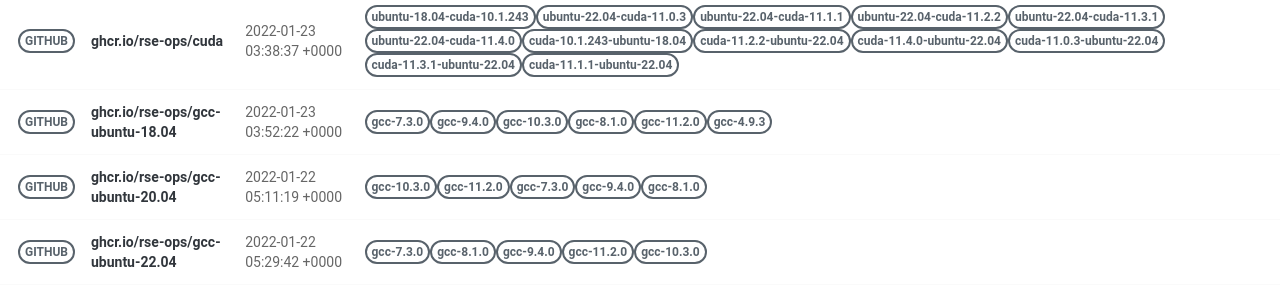
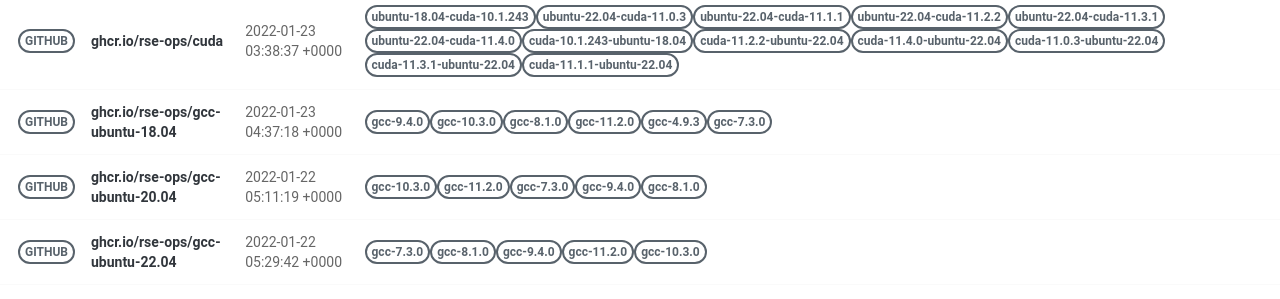
Before and after one commit to rse-ops/docker-images, a Jekyll site: the page built from pages/index.md, in a window 1280 px wide. Shown: the part 502-801 px from the top of the page. Built offline with Jekyll 4.4.1, drawn with Linux system fonts in a browser that asks for light colours; nearby versions of some CDN libraries.

Commit message:
Automated push to update library 2022-01-23

```diff
--- a/_library/ghcr.io-rse-ops-gcc-ubuntu-18.04.md
+++ b/_library/ghcr.io-rse-ops-gcc-ubuntu-18.04.md
@@ -1,14 +1,11 @@
 ---
 layout: container
 name: ghcr.io/rse-ops/gcc-ubuntu-18.04
-updated_at: 2022-01-23 03:52:22.607548
+updated_at: 2022-01-23 04:37:18.087355
 
 
 container_url: https://github.com/orgs/rse-ops/packages/container/package/gcc-ubuntu-18.04
 versions:
- - tag: gcc-7.3.0
-   dockerfile: https://github.com/rse-ops/docker-images/blob/main/ubuntu/gcc/Dockerfile
-   manifest: https://crane.ggcr.dev/manifest/ghcr.io/rse-ops/gcc-ubuntu-18.04:gcc-7.3.0
  - tag: gcc-9.4.0
    dockerfile: https://github.com/rse-ops/docker-images/blob/main/ubuntu/gcc/Dockerfile
    manifest: https://crane.ggcr.dev/manifest/ghcr.io/rse-ops/gcc-ubuntu-18.04:gcc-9.4.0
```
Also changed, not shown: other parts of _library/ghcr.io-rse-ops-gcc-ubuntu-18.04.md (+3 -0 lines).
